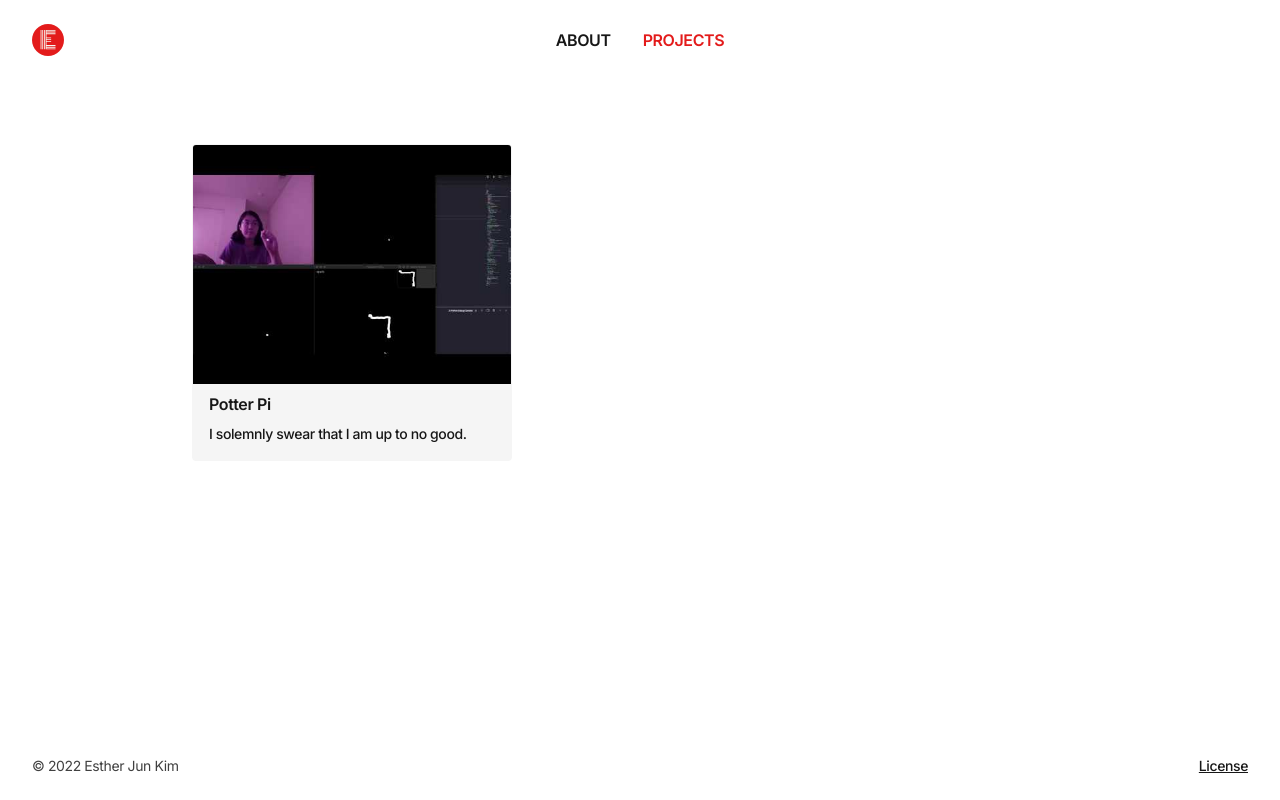
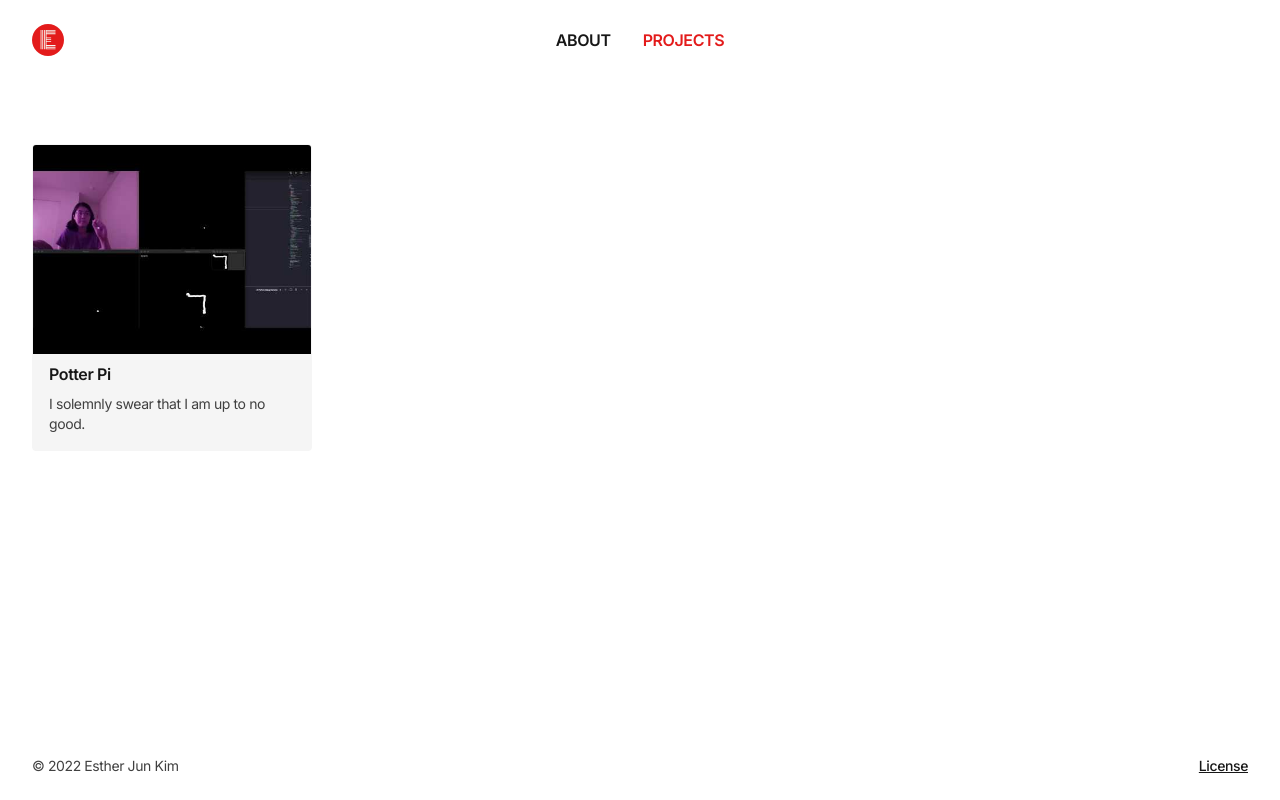
Before and after one commit to estherjk/esthermakes.tech, a Next.js app: page /projects in a window 1280 px wide. Built offline with nearby package versions, Linux system fonts and the light colour scheme.

Commit message:
Update project card layout

```diff
--- a/src/components/ProjectCard.tsx
+++ b/src/components/ProjectCard.tsx
@@ -6,18 +6,20 @@ export const ProjectCard = (props: Props) => {
   const { title, image, description, url } = props;
 
   return (
-    <a
-      href={url}
-      target="_blank"
-      className="no-underline hover:text-black dark:hover:text-white"
-      rel="noreferrer">
-      <div className="max-w-xs rounded overflow-hidden bg-gray-100 dark:bg-gray-800 border border-gray-100 dark:border-gray-800">
-        <img className="w-full" src={image} alt={description} />
-        <div className="px-4 py-2">
-          <h2 className="text-base">{title}</h2>
-          <p className="text-sm">{description}</p>
-        </div>
+    <div className="flex flex-col">
+      <div
+        className={
+          'flex-1 border border-gray-100 dark:border-gray-800 bg-gray-100 dark:bg-gray-800 rounded overflow-hidden hover:shadow-lg hover:shadow-gray-400 dark:hover:shadow-gray-500'
+        }>
+        <a href={url} target="_blank" className="no-underline" rel="noreferrer">
+          <img className="w-full" src={image} alt={description} />
+
+          <div className="px-4 py-2">
+            <h2 className="text-base">{title}</h2>
+            <p className="text-sm font-normal text-gray-700 dark:text-gray-200">{description}</p>
+          </div>
+        </a>
       </div>
-    </a>
+    </div>
   );
 };
--- a/src/pages/projects.tsx
+++ b/src/pages/projects.tsx
@@ -5,7 +5,7 @@ import { BaseLayout } from '@src/layouts';
 const ProjectsPage = () => {
   return (
     <BaseLayout title="Projects">
-      <div className="w-full max-w-4xl mx-auto">
+      <div className="grid gap-8 md:grid-cols-3 lg:grid-cols-4">
         {projects.map((project, index) => (
           <ProjectCard
             key={index}
```
